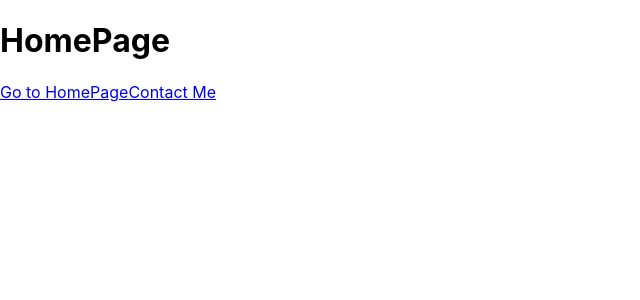
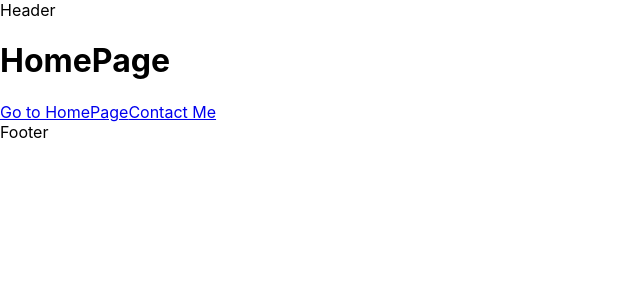
Before and after one commit to Zacharyjsultan/KSS-50, a React (Create React App) app: page /homepage in a window 1280 px wide. Shown: the top 300 px of the page, without its empty margins (0-640 px from the left). Built offline with nearby package versions, Linux system fonts and the light colour scheme.

Commit message:
naming conventions/why did i delete my old repos?

```diff
--- /dev/null
+++ b/src/Components/Header&Footer/Footer.js
@@ -0,0 +1,5 @@
+import React from "react";
+
+export default function Footer() {
+  return <div>Footer</div>;
+}
--- /dev/null
+++ b/src/Components/Header&Footer/Header.js
@@ -0,0 +1,5 @@
+import React from "react";
+
+export default function Header() {
+  return <div>Header</div>;
+}
--- a/src/Components/HomePage.jsx
+++ b/src/Components/HomePage.jsx
@@ -1,9 +1,14 @@
 import React from "react";
 import { Link } from "react-router-dom";
+import Header from "./Header&Footer/Header";
+import Footer from "./Header&Footer/Footer";
 
 export default function HomePage() {
   return (
     <div>
+      <div className="header-container">
+        <Header />
+      </div>
       <div>
         <h1>HomePage</h1>
         <Link to="/" className="button-1">
@@ -13,6 +18,9 @@ export default function HomePage() {
           Contact Me
         </Link>
       </div>
+      <div className="footer-container">
+        <Footer />
+      </div>
     </div>
   );
 }
```
Also changed, not shown: src/Components/Header&Footer/Footer.css (added), src/Components/Header&Footer/Header.css (added), src/Components/Landing.css (added).
